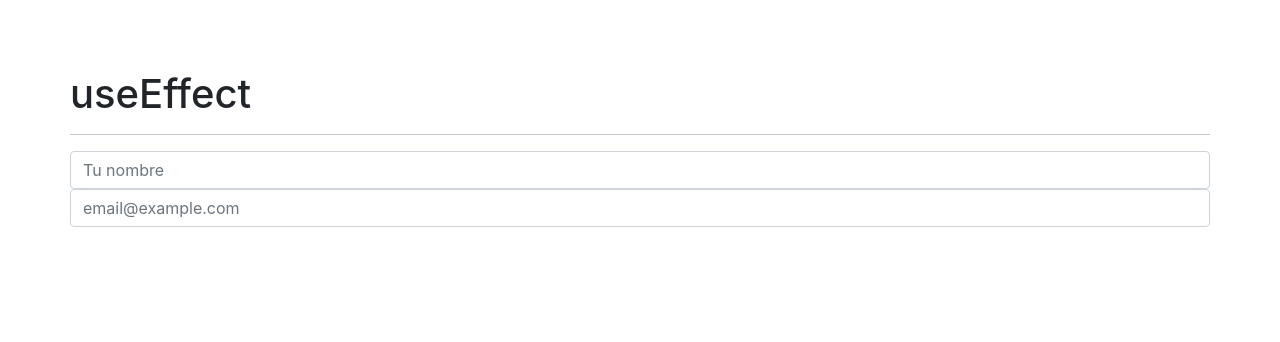
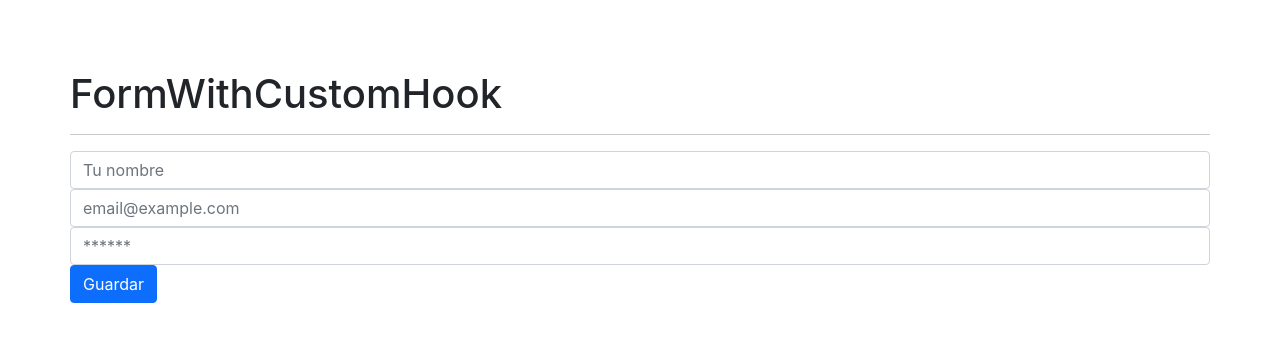
Before and after one commit to Kadievka/curso-react-cero-experto-proyecto-05, a React (Create React App) app: page / in a window 1280 px wide. Shown: the top 342 px of the page. Built offline with nearby package versions, Linux system fonts and the light colour scheme.

Commit message:
Formulario con custom Hook

```diff
--- /dev/null
+++ b/src/components/02-useEffect/FormWithCustomHook.tsx
@@ -0,0 +1,69 @@
+import React, { useState } from 'react';
+import "./effects.css";
+import { useForm } from '../../hooks/useForm';
+
+const FormWithCustomHook = () => {
+
+  const [formValues, handleInputChange] = useForm({
+    name: '',
+    email: '',
+    password: '',
+  });
+
+  const { name, email, password } = formValues;
+
+  const handleSubmit = (e: React.FormEvent<HTMLFormElement>) => {
+    e.preventDefault()
+    console.log(formValues)
+  }
+
+  return (
+    <form onSubmit={handleSubmit}>
+      <h1>FormWithCustomHook</h1>
+      <hr />
+
+      <div className="form-group">
+        <input
+          type="text"
+          name="name"
+          className="form-control"
+          placeholder='Tu nombre'
+          autoComplete='off'
+          value={name}
+          onChange={handleInputChange}
+        />
+      </div>
+
+      <div className="form-group">
+        <input
+          type="text"
+          name="email"
+          className="form-control"
+          placeholder='email@example.com'
+          autoComplete='off'
+          value={email}
+          onChange={handleInputChange}
+        />
+      </div>
+
+      <div className="form-group">
+        <input
+          type="password"
+          name="password"
+          className="form-control"
+          placeholder='******'
+          autoComplete='off'
+          value={password}
+          onChange={handleInputChange}
+        />
+      </div>
+
+      <button type="submit" className="btn btn-primary">
+        Guardar
+      </button>
+
+    </form>
+  )
+}
+
+export default FormWithCustomHook
--- /dev/null
+++ b/src/hooks/useForm.ts
@@ -0,0 +1,19 @@
+import { useState } from "react";
+
+export const useForm = (initialState: any = {} ) => {
+
+  const [values, setValues] = useState(initialState);
+
+  const handleInputChange = ({ target }: React.ChangeEvent<HTMLInputElement>) => {
+
+    console.log(target.name, target.value);
+
+    setValues(() => ({
+      ...values,
+      [target.name]: target.value
+    }));
+
+  }
+
+  return [ values, handleInputChange];
+}
--- a/src/index.tsx
+++ b/src/index.tsx
@@ -3,10 +3,11 @@ import ReactDOM from 'react-dom/client';
 // import HooksApp from './HooksApp';
 // import CounterApp from './components/01-useState/CounterApp';
 // import CounterWithCustomHook from './components/01-useState/CounterWithCustomHook';
-import SimpleForm from './components/02-useEffect/SimpleForm';
+// import SimpleForm from './components/02-useEffect/SimpleForm';
+import FormWithCustomHook from './components/02-useEffect/FormWithCustomHook';
 import './index.css';
 
 const root = ReactDOM.createRoot(
   document.getElementById('root') as HTMLElement
 );
-root.render(<SimpleForm />);
+root.render(<FormWithCustomHook />);
```
